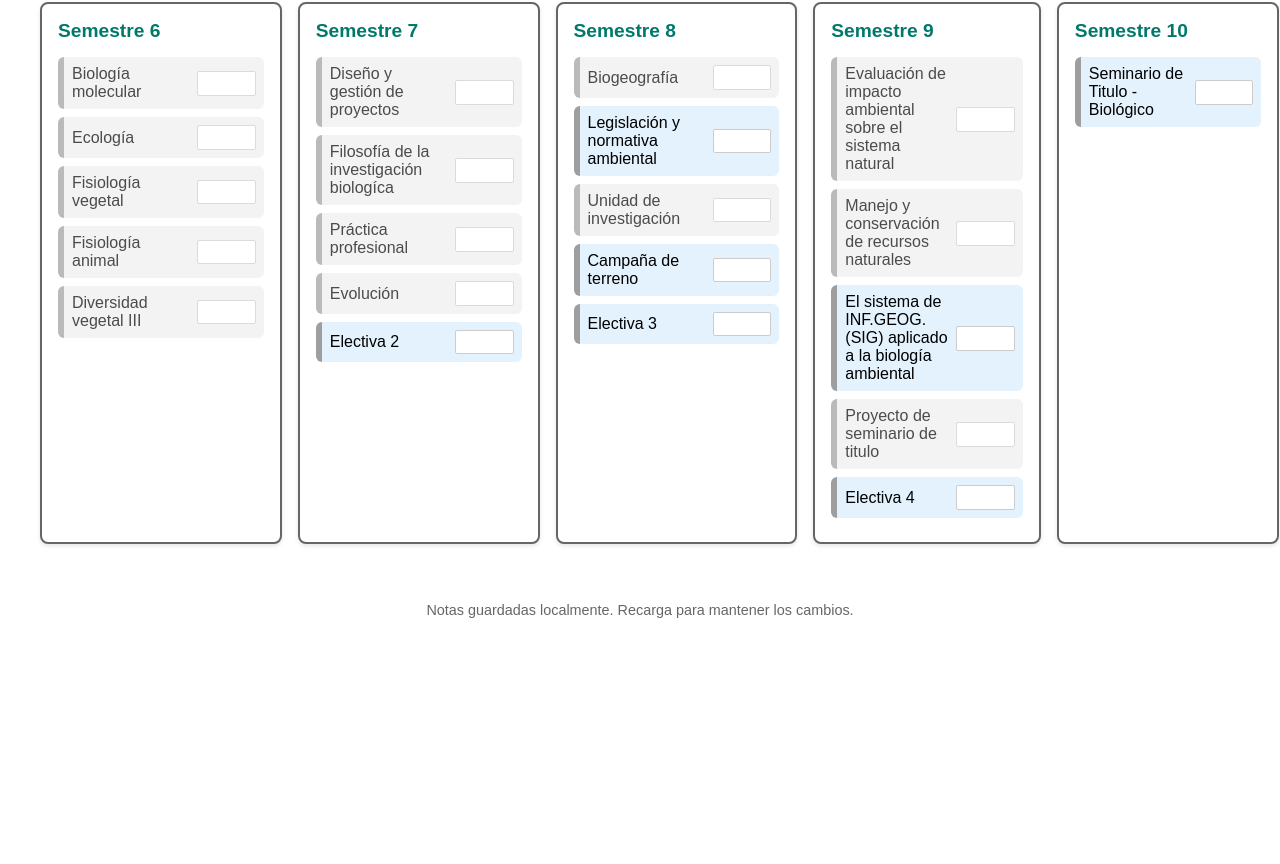
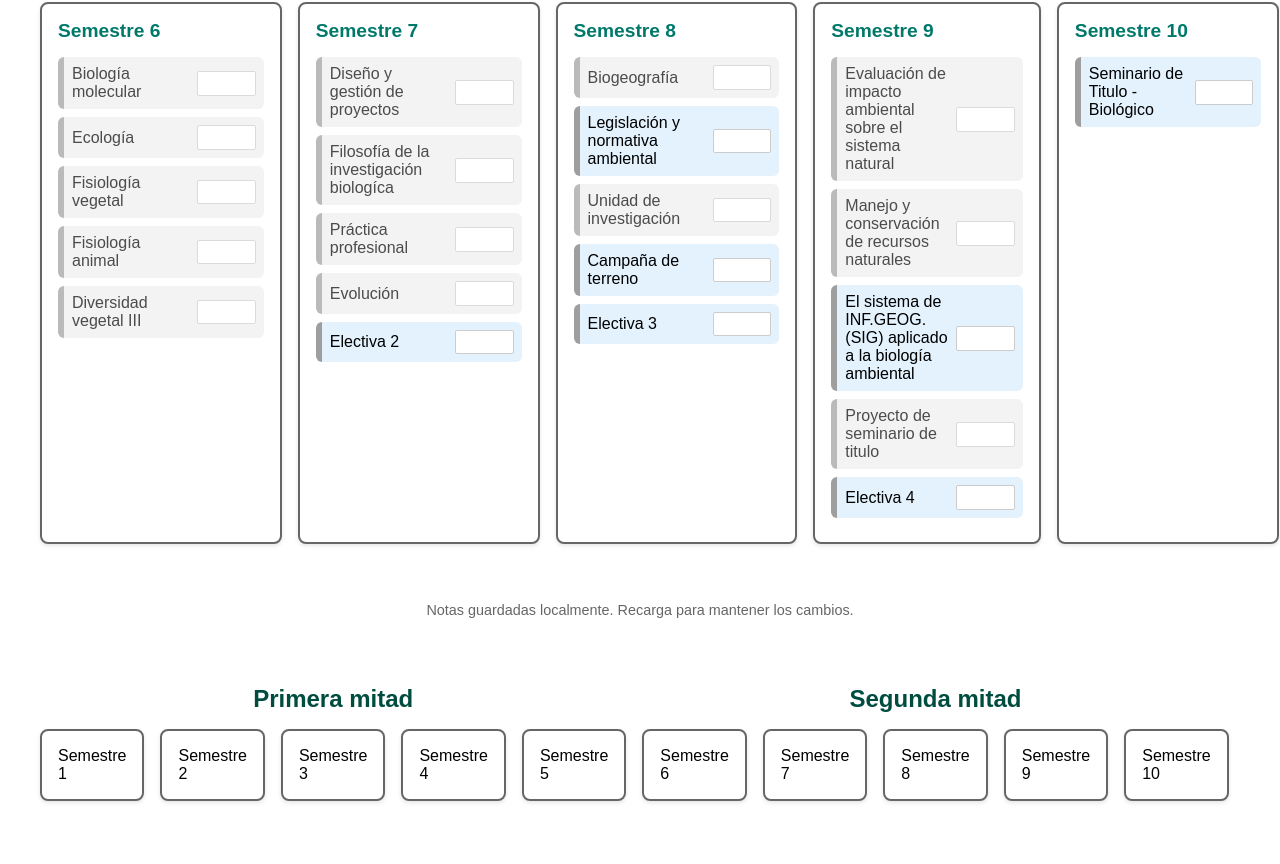
Before and after one commit to Sherysmc/malla, a plain HTML site: page index.html in a window 1280 px wide. Shown: the part 688-1552 px from the top of the page. Before the commit the page ends 1352 px from the top, so only its background shows below. Drawn offline with Linux system fonts and the light colour scheme.

Commit message:
Update index.html

```diff
--- a/index.html
+++ b/index.html
@@ -26,3 +26,28 @@
   <script src="script.js"></script>
 </body>
 </html>
+<div id="malla">
+  <div class="grupo-semestres">
+    <h2>Primera mitad</h2>
+    <div class="fila-semestres">
+      <!-- Semestres 1 al 5 -->
+      <div class="semestre">Semestre 1</div>
+      <div class="semestre">Semestre 2</div>
+      <div class="semestre">Semestre 3</div>
+      <div class="semestre">Semestre 4</div>
+      <div class="semestre">Semestre 5</div>
+    </div>
+  </div>
+
+  <div class="grupo-semestres">
+    <h2>Segunda mitad</h2>
+    <div class="fila-semestres">
+      <!-- Semestres 6 al 10 -->
+      <div class="semestre">Semestre 6</div>
+      <div class="semestre">Semestre 7</div>
+      <div class="semestre">Semestre 8</div>
+      <div class="semestre">Semestre 9</div>
+      <div class="semestre">Semestre 10</div>
+    </div>
+  </div>
+</div>
```
